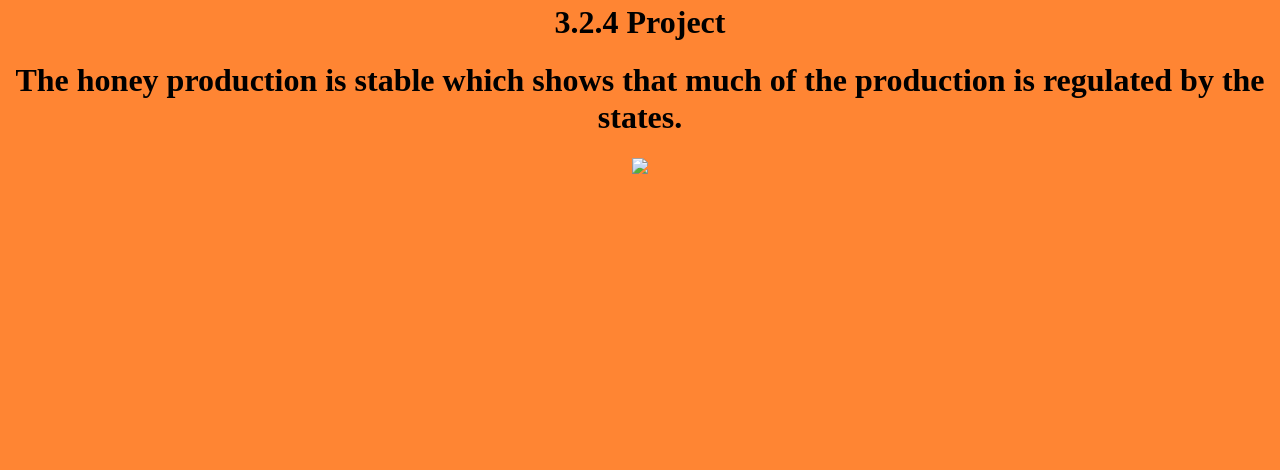
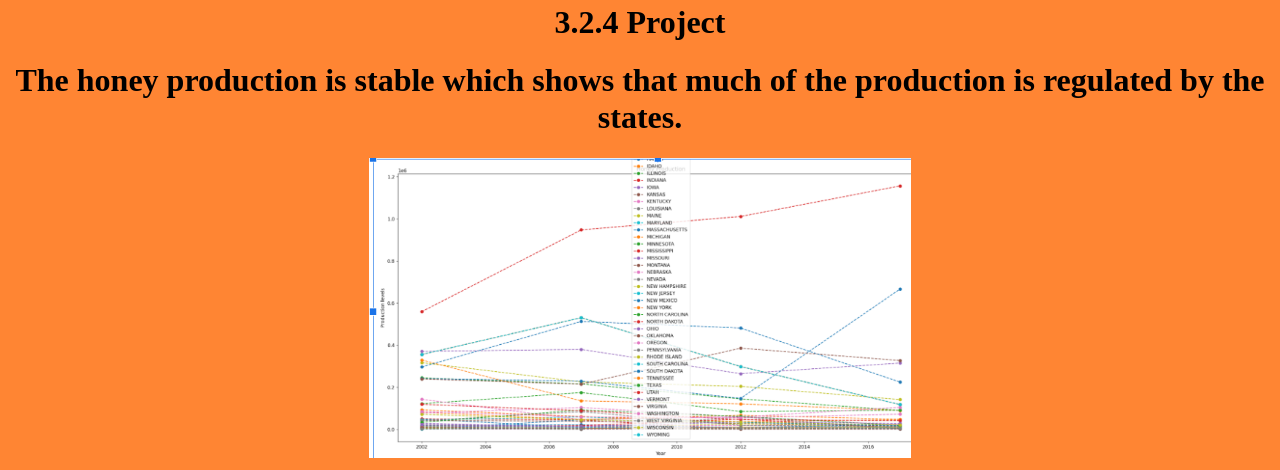
Before and after one commit to Starpanah/Website, a plain HTML site: page portfolio.html in a window 1280 px wide. Shown: the part 3011-3481 px from the top of the page. Before the commit the page ends 3197 px from the top, so only its background shows below. Drawn offline with Linux system fonts and the light colour scheme.

Commit message:
Update portfolio.html

```diff
--- a/portfolio.html
+++ b/portfolio.html
@@ -31,7 +31,7 @@ Different color records. Have users pick the color record they want to play. We
   <img src= "Marsh.PNG" height="300">
 <h1>3.2.4 Project</h1>
 <h1>The honey production is stable which shows that much of the production is regulated by the states.</h1>
-  <img src="3.2.4.PNG height="300">
+  <img src="3.2.4.PNG" height="300">
 
 </h1>
     </a>
```
